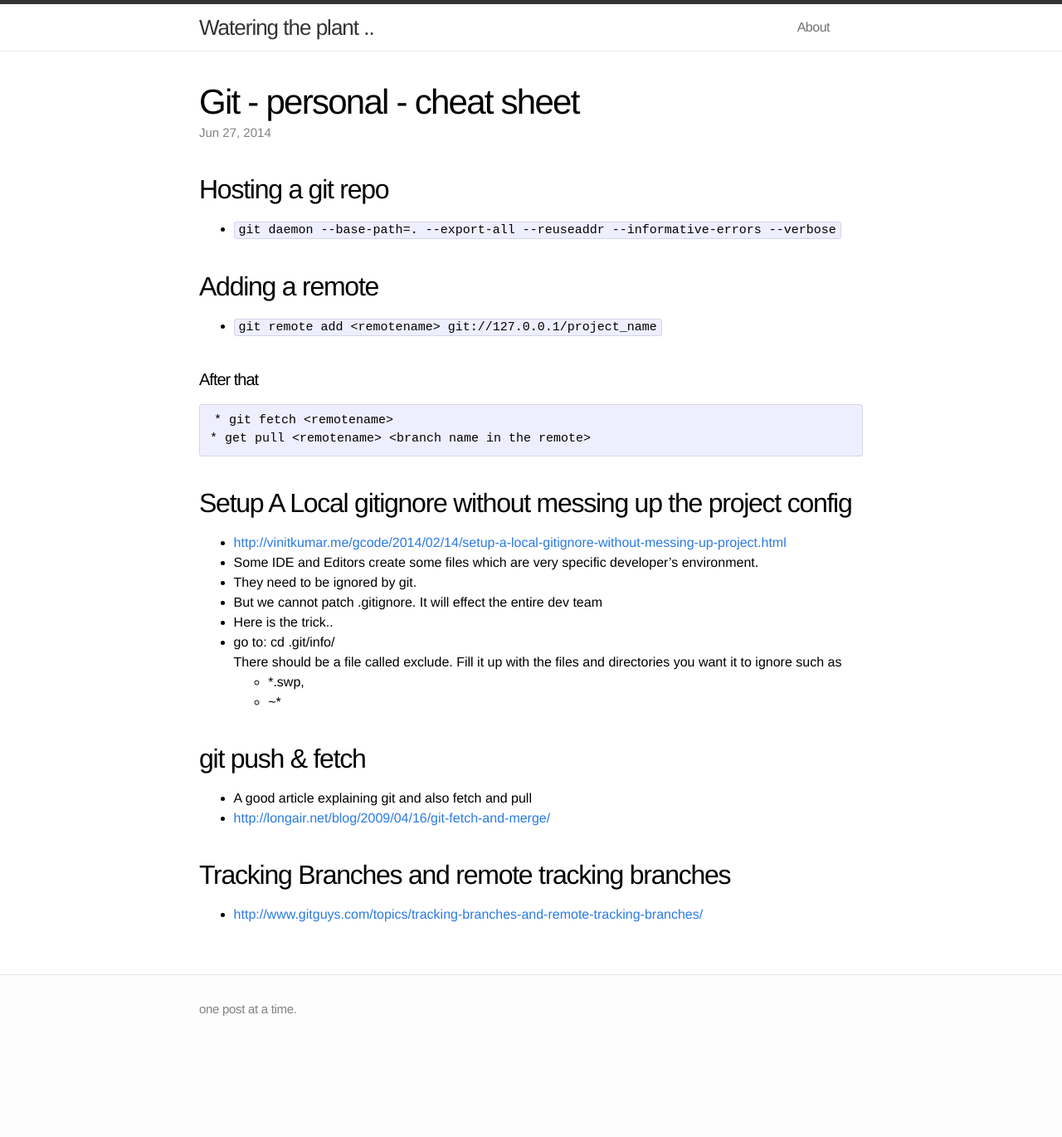
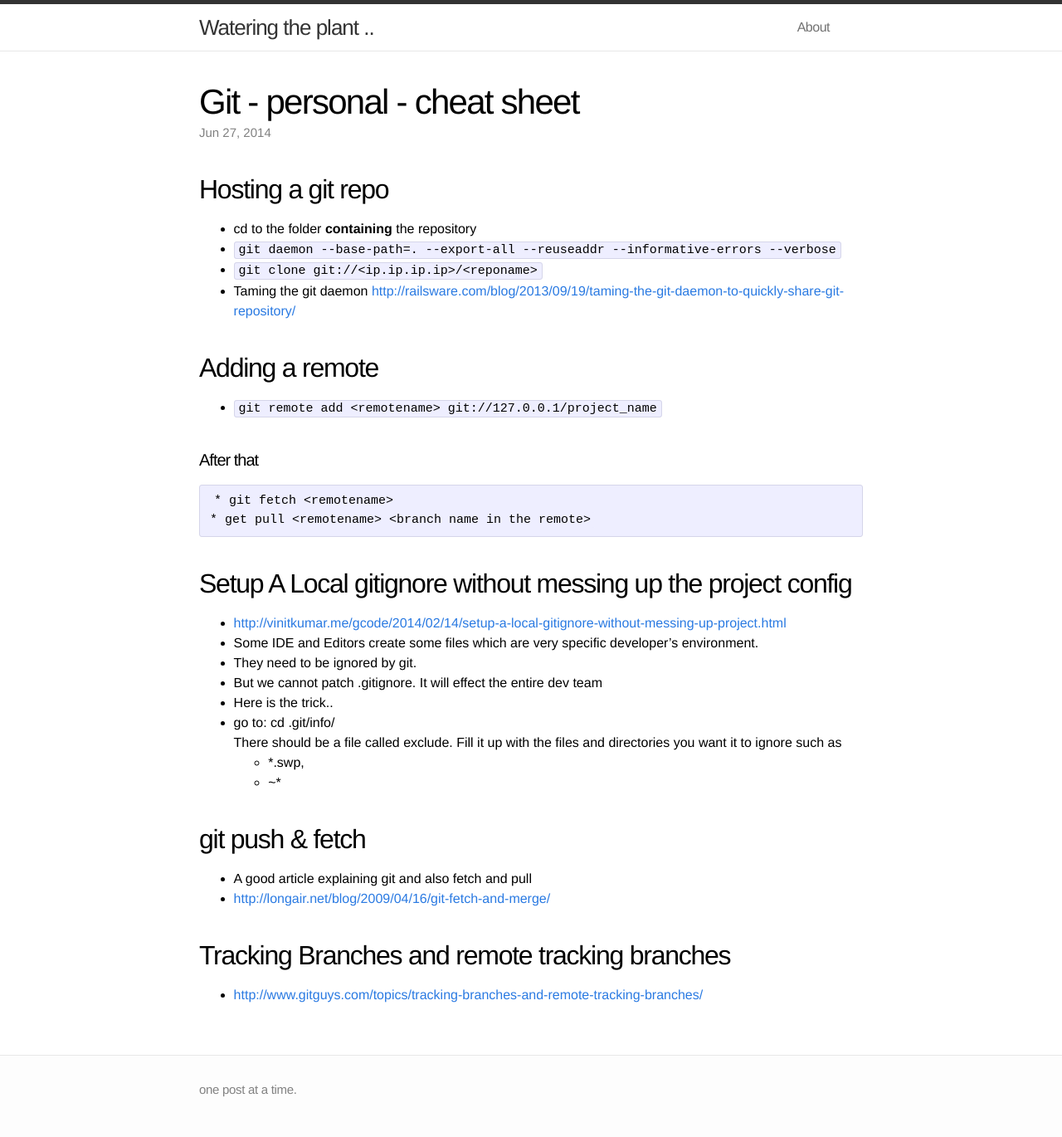
Before and after one commit to kscraja/kscraja.github.io, a Jekyll site: the page built from _posts/2014-06-27-git-cmnds-and-utils.md, in a window 1280 px wide. Shown: the whole page at 83% size. Built offline with Jekyll 4.4.1, drawn with Linux system fonts in a browser that asks for light colours; before the commit the page ends 1272 px from its top, so only the background shows below that.

Commit message:
updated git cheat sheet

```diff
--- a/_posts/2014-06-27-git-cmnds-and-utils.md
+++ b/_posts/2014-06-27-git-cmnds-and-utils.md
@@ -7,7 +7,11 @@ categories: tech
 
 ## Hosting a git repo
 
+* cd to the folder __containing__ the repository
 * `git daemon --base-path=. --export-all --reuseaddr --informative-errors --verbose`
+* `git clone git://<ip.ip.ip.ip>/<reponame>`
+
+* Taming the git daemon <http://railsware.com/blog/2013/09/19/taming-the-git-daemon-to-quickly-share-git-repository/>
 
 ## Adding a remote
 
```
